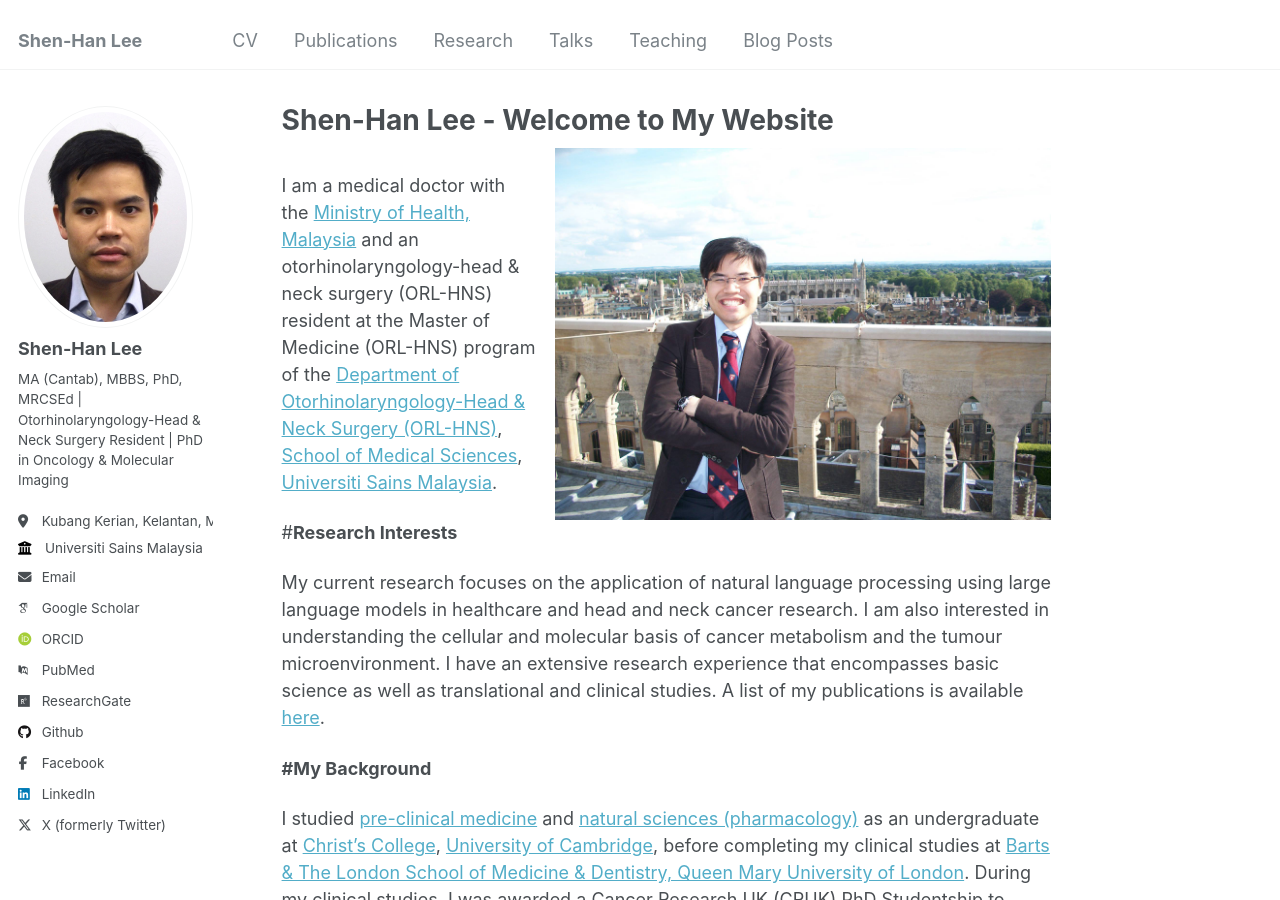
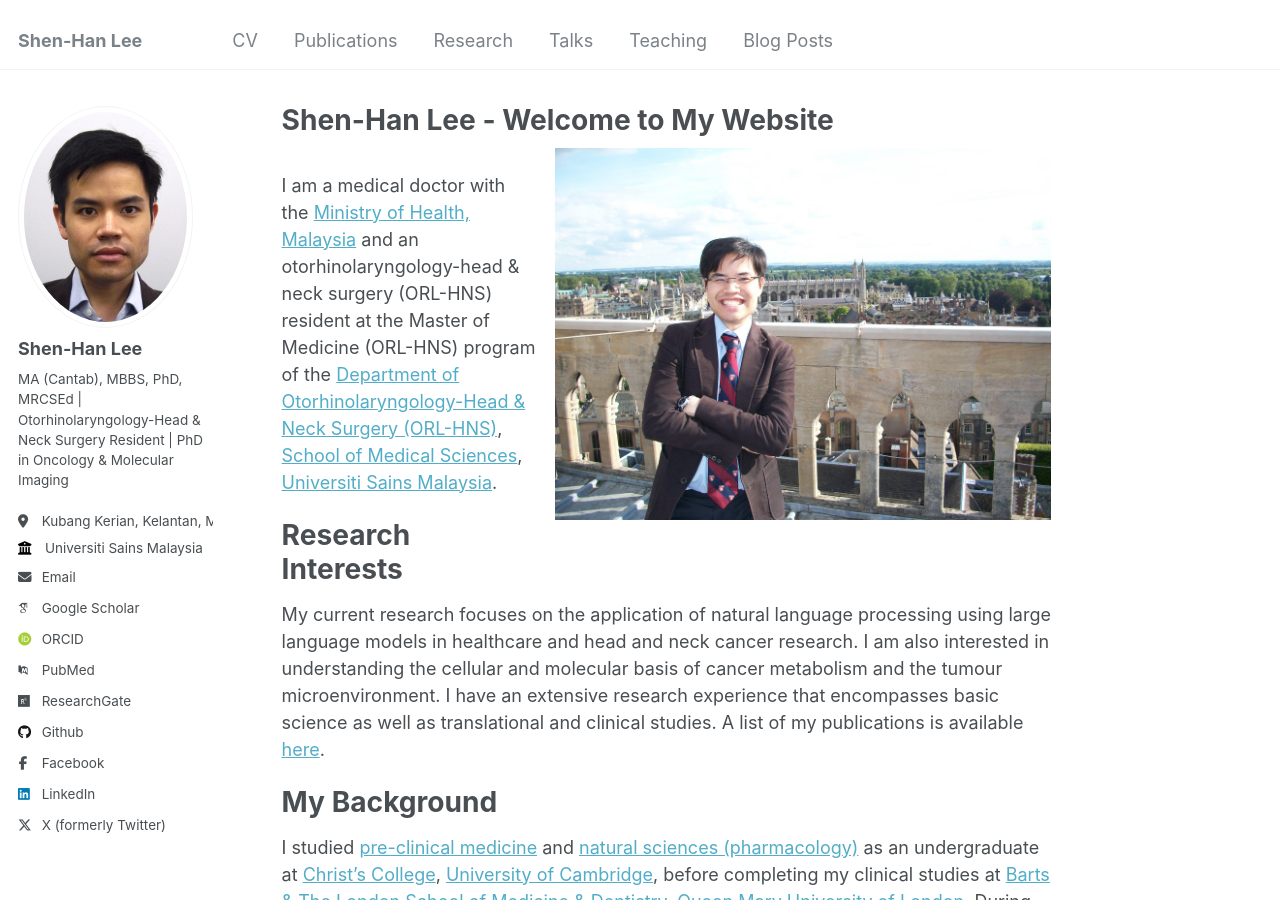
Before and after one commit to shenhanlee/shenhanlee.github.io, a Jekyll site: the page built from _pages/about.md, in a window 1280 px wide and 900 px high. Built offline with Jekyll 4.4.1, drawn with Linux system fonts in a browser that asks for light colours; some web fonts are replaced.

Commit message:
Merge remote-tracking branch 'origin/master'

```diff
--- a/_pages/about.md
+++ b/_pages/about.md
@@ -11,11 +11,11 @@ redirect_from:
 
 I am a medical doctor with the [Ministry of Health, Malaysia](https://www.moh.gov.my/) and an otorhinolaryngology-head & neck surgery (ORL-HNS) resident at the Master of Medicine (ORL-HNS) program of the [Department of Otorhinolaryngology-Head & Neck Surgery (ORL-HNS)](https://medic.usm.my/home-orlhns.html), [School of Medical Sciences](https://medic.usm.my/), [Universiti Sains Malaysia](https://www.usm.my/).
 
-#<b>Research Interests</b>
+# <b>Research Interests</b>
 
 My current research focuses on the application of natural language processing using large language models in healthcare and head and neck cancer research. I am also interested in understanding the cellular and molecular basis of cancer metabolism and the tumour microenvironment. I have an extensive research experience that encompasses basic science as well as translational and clinical studies. A list of my publications is available [here](https://shenhanlee.github.io/publications).
 
-<b>#My Background</b>
+# <b>My Background</b>
 
 I studied [pre-clinical medicine](https://www.biology.cam.ac.uk/undergrads/MedST/Current/Course/Years1and2) and [natural sciences (pharmacology)](https://www.phar.cam.ac.uk/undergrads/bbs) as an undergraduate at [Christ's College](https://www.christs.cam.ac.uk), [University of Cambridge](https://www.cam.ac.uk), before completing my clinical studies at [Barts & The London School of Medicine & Dentistry, Queen Mary University of London](https://www.qmul.ac.uk/fmd/). During my clinical studies, I was awarded a Cancer Research UK (CRUK) PhD Studentship to undertake a PhD in Oncology at the [Cancer Research UK Cambridge Institute](https://www.cruk.cam.ac.uk) and [Hughes Hall](https://www.hughes.cam.ac.uk), [University of Cambridge](https://www.cam.ac.uk) under the supervision of [Professor John R. Griffiths](https://crukcambridgecentre.org.uk/users/griffiths). This work focused on using <i>in vivo</i> pH imaging with <sup>1</sup>H magnetic resonance spectroscopic imaging (MRSI) to study the function of carbonic anhydrase IX (CAIX), an enzyme overexpressed in hypoxic tumours. During my PhD studies, I was also a visiting MB-PhD student at the [Cambridge MB-PhD](https://www.medschl.cam.ac.uk/clinical-school-mbphd-course-information) program.
 
```
